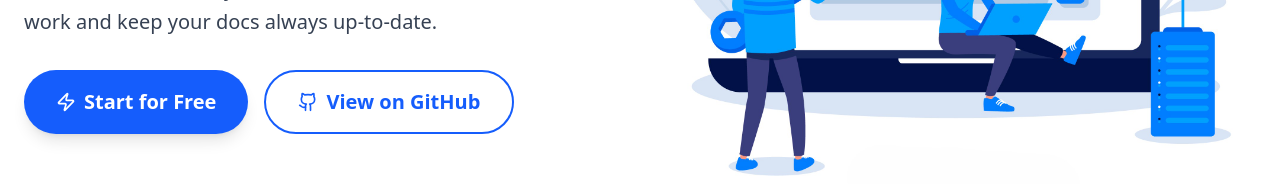
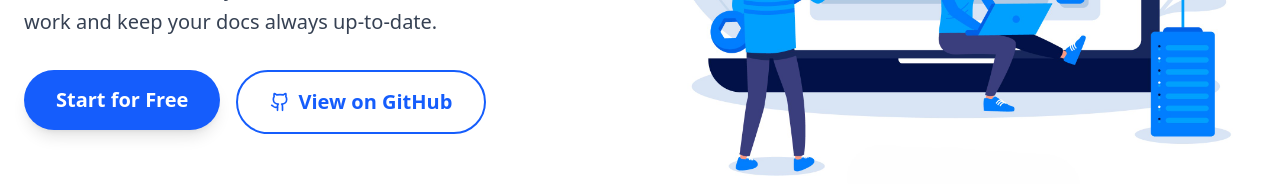
Before and after one commit to anwitac246/github-to-docs, a Next.js app: page / in a window 1280 px wide. Shown: the part 511-695 px from the top of the page. Built offline with nearby package versions, Linux system fonts and the light colour scheme; no server answers.

Commit message:
Added routing for the documentation generator page

```diff
--- a/src/app/components/HomePage.tsx
+++ b/src/app/components/HomePage.tsx
@@ -4,7 +4,7 @@ import React, { useState, useEffect } from 'react';
 import { Sparkles, Zap, FileText, Code, Github, BookOpen, Upload, Download, Menu, X, ArrowRight, GitBranch, Clock } from 'lucide-react';
 import Navbar from './Navbar';
 import Image from 'next/image';
-
+import Link from 'next/link';
 export default function Git2Docs() {
   const [isMenuOpen, setIsMenuOpen] = useState(false);
   const [scrolled, setScrolled] = useState(false);
@@ -78,10 +78,10 @@ export default function Git2Docs() {
                 Git2Docs automatically generates clean, comprehensive documentation from your codebase. Save hours of manual work and keep your docs always up-to-date.
               </p>
               <div className="flex gap-4">
+                <Link href='/git-to-docs'>
                 <button className="px-8 py-4 bg-blue-600 text-white rounded-full font-semibold hover:bg-blue-700 transition-all flex items-center gap-2 text-xl shadow-lg">
-                  <Zap className="w-5 h-5" />
                   Start for Free
-                </button>
+                </button></Link>
                 <button className="px-8 py-4 border-2 border-blue-600 text-blue-600 rounded-full font-semibold hover:bg-blue-50 transition-all flex items-center gap-2 text-xl">
                   <Github className="w-5 h-5" />
                   View on GitHub
```
Also changed, not shown: 1 other file (tests, documents, lock files or other folders).
